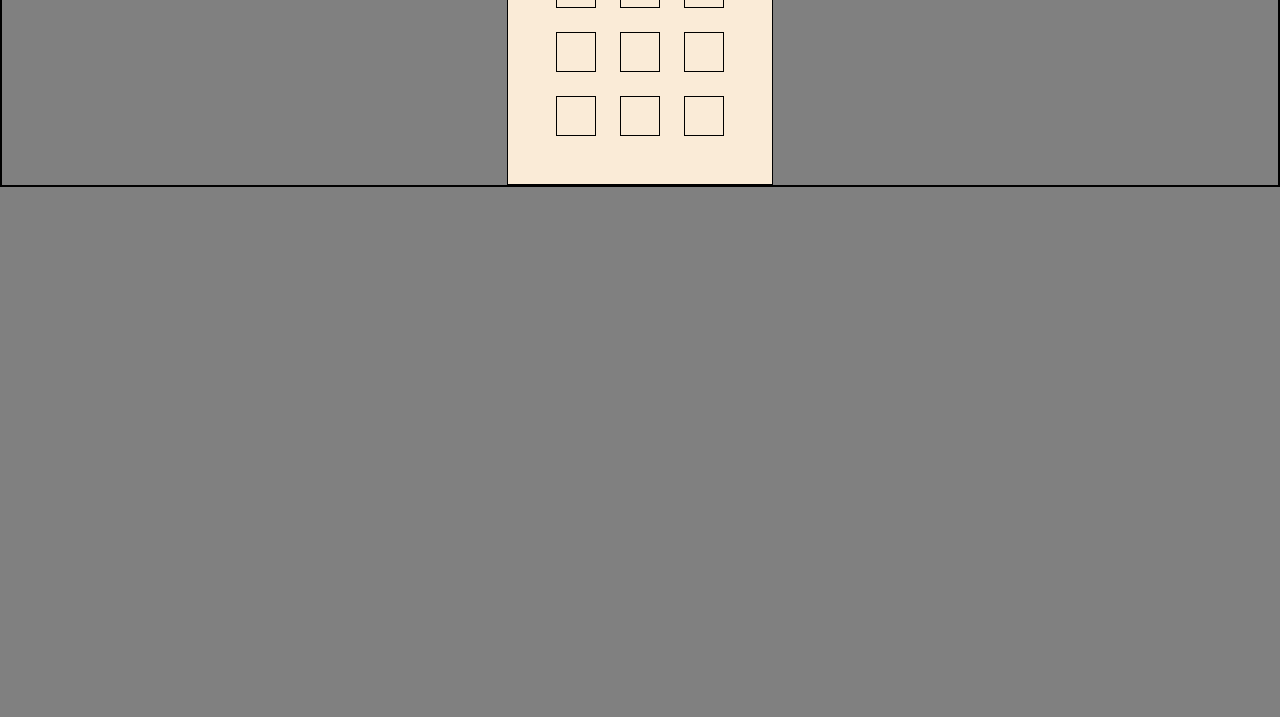
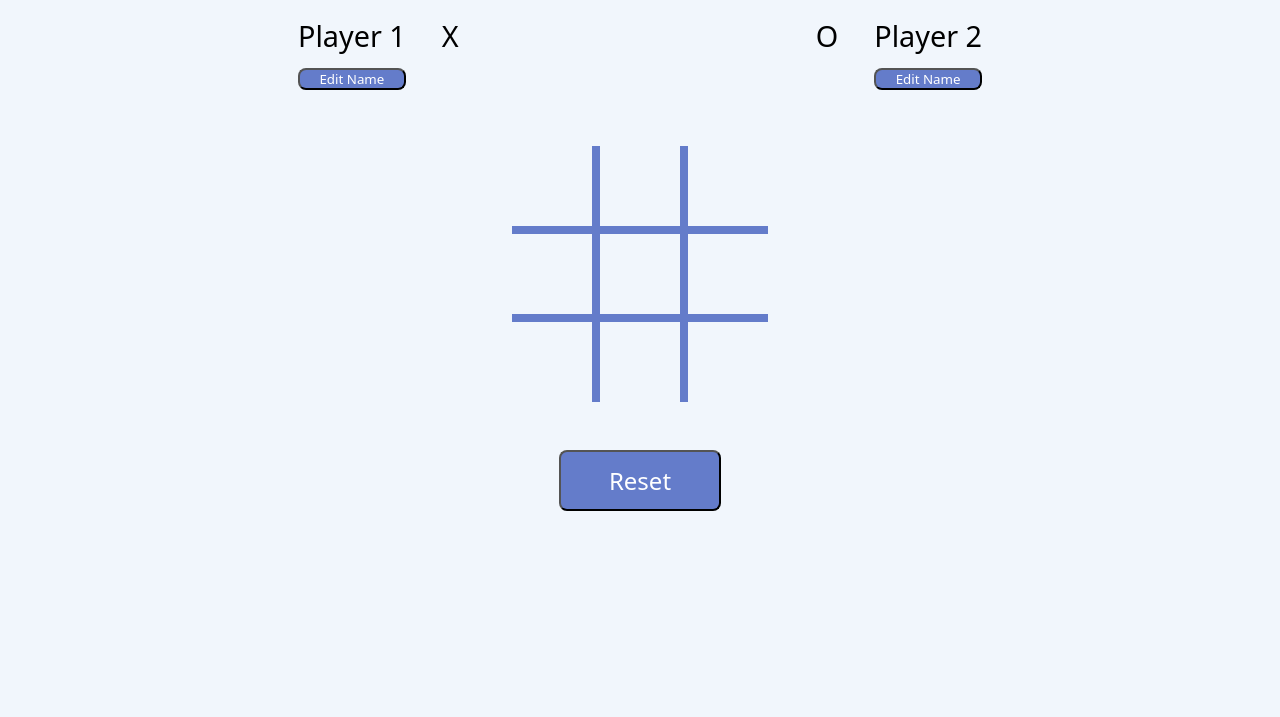
Before and after one commit to sleander94/tic-tac-toe, a plain HTML site: page index.html in a window 1280 px wide. Shown: the part 83-800 px from the top of the page. Drawn offline with Linux system fonts and the light colour scheme.

Commit message:
update style

```diff
--- a/index.html
+++ b/index.html
@@ -9,6 +9,9 @@
     <title>Tic-Tac-Toe</title>
 </head>
 <body>
+    <h1>Tic-Tac-Toe</h1>
+    <div class="players"></div>
     <div class="game-board"></div>
+    <div class="post-game"></div>
 </body>
 </html>
--- a/script.js
+++ b/script.js
@@ -214,8 +214,6 @@ const game = (() => {
     }
 
 
-
-
     function getRandomInt(min, max) {
         min = Math.ceil(min);
         max = Math.floor(max);
--- a/style.css
+++ b/style.css
@@ -3,8 +3,7 @@
     box-sizing: border-box;
     padding: 0px;
     margin: 0px;
-    background-color: gray;
-    border: 1px solid black;
+    background-color: rgb(241, 246, 252);
 }
 
 body {
@@ -13,18 +12,36 @@ body {
     align-items: center;
 }
 
+h1 {
+    padding: 24px;
+}
 
+button {
+    border-radius: 8px;
+    color: white;
+    background-color: rgb(100, 124, 202);
+}
+
+button:hover {
+    background-color: rgb(125, 154, 247);
+    cursor: pointer;
+}
+
+/* Player name & winner display */
 .players {
     display: flex;
-    width: 90vw;
+    width: 700px;
     justify-content: space-between;
+    font-size: 1.8rem;
 }
 
 .players .player1, .players .player2  {
     display: grid;
     grid: 2fr 1fr / 1fr 1fr;
     gap: 8px;
+    column-gap: 36px;
     padding: 8px;
+    font-weight: 500;
 }
 
 .player2 {
@@ -40,25 +57,26 @@ body {
 }
 
 
-
-
-
-
-
+/* Board grid */
 .game-board {
     display: grid;
     grid-template-columns: 1fr 1fr 1fr;
-    gap: 24px;
-    padding: 48px;
+    gap: 8px;
+    margin: 48px;
     justify-items: center;
     align-items: center;
-    background-color: antiquewhite;
+    background-color: rgb(100, 124, 202);
 }
 
 .board-cell {
-    width: 40px;
-    height: 40px;
-    background-color: antiquewhite;
+    width: 80px;
+    height: 80px;
+    background-color: rgb(241, 246, 252);
     text-align: center;
-    font-size: 2rem;
+    font-size: 4rem;
 }
+
+.restart {
+    padding: 12px 48px 12px 48px;
+    font-size: 1.5rem;
+}
```
